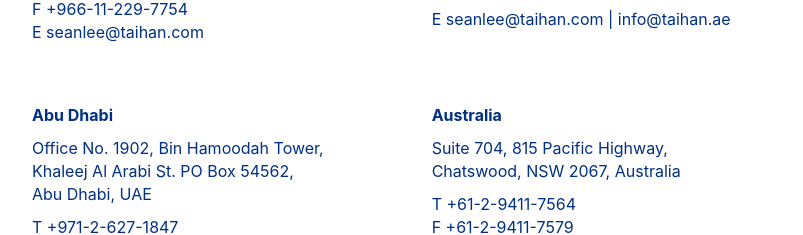
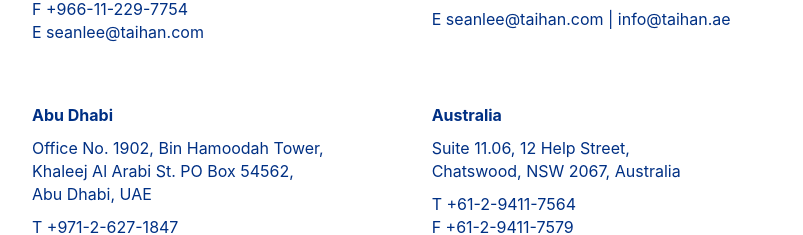
Before and after one commit to ryanpark/taihan_aus, a React (Vite) app: page /pages/global in a window 1280 px wide. Shown: the part 2680-2915 px from the top of the page, without its empty margins (208-1011 px from the left). Built offline with nearby package versions, Linux system fonts and the light colour scheme.

Commit message:
update address

```diff
--- a/src/components/global/Locations.jsx
+++ b/src/components/global/Locations.jsx
@@ -2,7 +2,7 @@
   {
     name: "Sydney",
     title: "Australia Branch Office",
-    address: "Suite 704, 815 Pacific Highway, Chatswood, NSW2067, Australia",
+    address: "Suite 11.06, 12 Help Street, Chatswood NSW 2067 , Australia",
     tel: "+61-2-9411-7564",
     fax: "+61-2-9411-7579",
     email: "sales@taihan.com.au",
--- a/src/pages/Contact.jsx
+++ b/src/pages/Contact.jsx
@@ -116,7 +116,7 @@
                       <Bold>Taihan Electric Australia Pty Ltd</Bold>
                     </Paragraph>
                     <Paragraph>
-                      Suite 704, 815 Pacific Highway,
+                    Suite 11.06, 12 Help Street,
                       <br /> Chatswood NSW 2067 Australia
                     </Paragraph>
                     <Paragraph>
@@ -171,7 +171,7 @@
                     <Bold>Taihan Electric Australia Pty Ltd</Bold>
                   </Paragraph>
                   <Paragraph>
-                    Suite 704, 815 Pacific Highway,
+                  Suite 11.06, 12 Help Street,
                     <br /> Chatswood NSW 2067 Australia
                   </Paragraph>
                   <Paragraph>
--- a/src/pages/Global.jsx
+++ b/src/pages/Global.jsx
@@ -469,7 +469,7 @@
                           <strong>Australia</strong>
                         </Line>
                         <Line>
-                          Suite 704, 815 Pacific Highway, <br />
+                        Suite 11.06, 12 Help Street,<br />
                           Chatswood, NSW 2067, Australia
                           <br />
                         </Line>
@@ -825,7 +825,7 @@
                           <strong>Australia</strong>
                         </Line>
                         <Line>
-                          Suite 704, 815 Pacific Highway, <br />
+                        Suite 11.06, 12 Help Street, <br />
                           Chatswood, NSW 2067, Australia
                           <br />
                         </Line>
```
